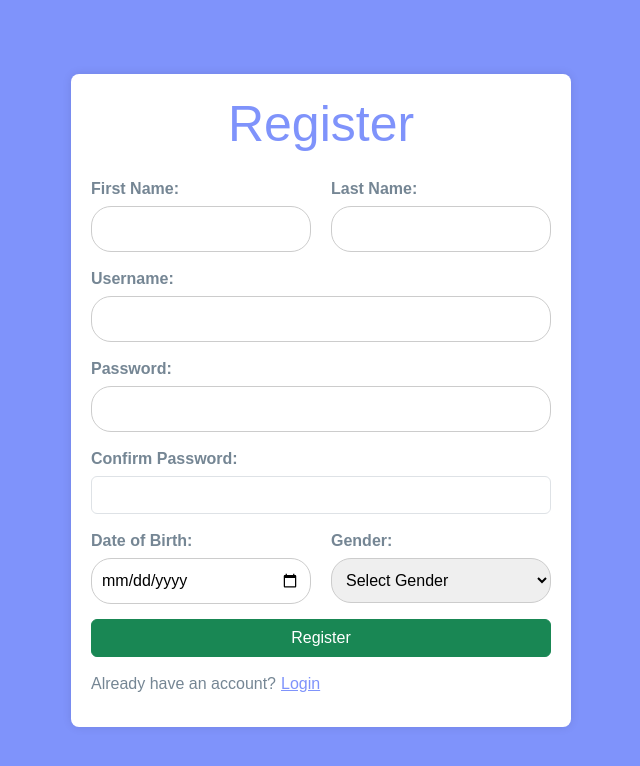
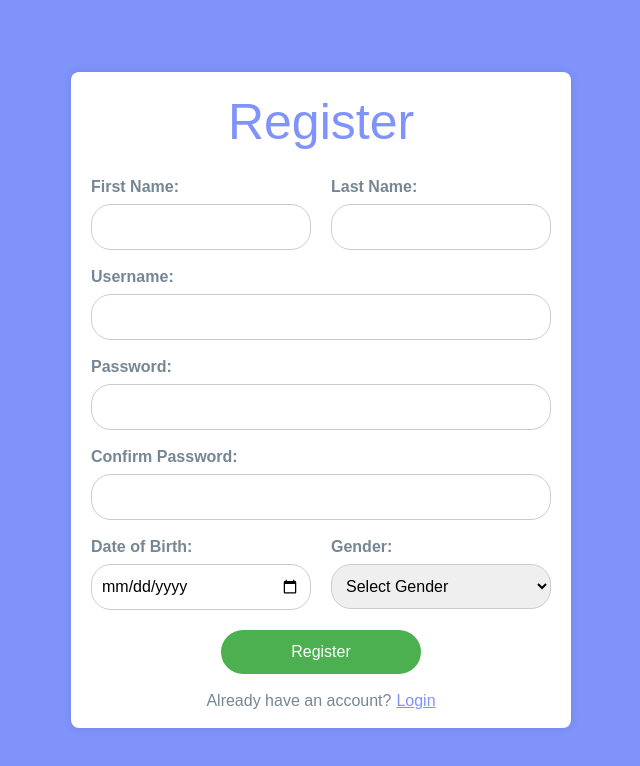
Before and after one commit to BewSorawit/Social-media, a React (Create React App) app in the folder frontend-media/: page /register in a window 1280 px wide. Shown: the top 766 px of the page, without its empty margins (319-959 px from the left). Built offline with nearby package versions, Linux system fonts and the light colour scheme.

Commit message:
debug css of login and register, show image userLogin on navbar

```diff
--- a/frontend-media/src/App.js
+++ b/frontend-media/src/App.js
@@ -1,5 +1,6 @@
-import { BrowserRouter as Router, Routes, Route } from 'react-router-dom';
-// import Navbar from './components/navbar/navbar';
+import React from 'react';
+import { BrowserRouter as Router, Routes, Route, useLocation } from 'react-router-dom';
+import Navbar from './components/navbar/navbar';
 import Login from './components/login/login';
 import Register from './components/register/register';
 import FeedPage from './components/feed/FeedPage.js';
@@ -8,10 +9,11 @@ import PostList from './components/profile/ProfilePostPage.js';
 import 'bootstrap/dist/css/bootstrap.min.css';
 
 function App() {
+  const location = useLocation();
+
   return (
-    <Router>
       <div className="App">
-        {/* <Navbar /> */}
+        {location.pathname === "/FeedPage" && <Navbar />}
         <Routes>
           <Route path="/" element={<Login />} />
           <Route path="/register" element={<Register />} />
@@ -19,8 +21,13 @@ function App() {
           <Route path="/ProfilePage" element={<ProfilePage />} />
         </Routes>
       </div>
+  );
+}
+
+export default function AppWithRouter() {
+  return (
+    <Router>
+      <App />
     </Router>
   );
 }
-
-export default App;
--- a/frontend-media/src/components/login/login.css
+++ b/frontend-media/src/components/login/login.css
@@ -9,11 +9,12 @@
 
   .login-form {
     background-color: white;
-    padding: 30px;
+    padding: 30px ;
     border-radius: 8px;
     box-shadow: 0 4px 8px rgba(0, 0, 0, 0.1);
     width: 300px;
     padding-top: 0;
+    padding-bottom: 15px;
   }
 
   .login-form h2 {
@@ -52,6 +53,7 @@
     cursor: pointer;
     transition: background-color 0.3s;
     margin-top: 5px;
+    margin-bottom: 5px;
     box-sizing: border-box; /* ปรับให้ความกว้างรวมถึง padding และ border */
 }
 
@@ -67,4 +69,5 @@
 
   .login-form p{
     color: #758694;
+    margin: 0;
   }
--- a/frontend-media/src/components/login/login.js
+++ b/frontend-media/src/components/login/login.js
@@ -24,7 +24,7 @@ function Login() {
         localStorage.setItem("token", response.data.access);
 
         // นำทางไปที่หน้า Feed
-        navigate("/ProfilePage");
+        navigate("/FeedPage");
       } else {
         setErrorMessage("Login failed! Please check your credentials.");
       }
--- a/frontend-media/src/components/navbar/navbar.css
+++ b/frontend-media/src/components/navbar/navbar.css
@@ -12,11 +12,13 @@
     display: flex;
     align-items: center;
     margin-right: 20px;
+    padding-left: 10px;
   }
 
   .navbar-right {
     display: flex;
     align-items: center;
+    padding-right: 10px;
   }
 
   .navbar-search {
--- a/frontend-media/src/components/navbar/navbar.js
+++ b/frontend-media/src/components/navbar/navbar.js
@@ -1,11 +1,46 @@
+import React, { useState, useEffect } from "react";
+import axios from "axios";
 import "./navbar.css";
+
 function Navbar() {
+  const [user, setUser] = useState({});
+  const userId = localStorage.getItem('id'); // ดึง userId จาก localStorage
+  const token = localStorage.getItem('token'); // ดึง token จาก localStorage
+
+  useEffect(() => {
+    const fetchUserData = async () => {
+      try {
+        if (!token || !userId) {
+          console.error('No token or userId found. Please login.');
+          return;
+        }
+
+        // ดึงข้อมูล user จาก API
+        const response = await axios.get(`http://127.0.0.1:8000/hurry-feed/users/user_profile/${userId}/`, {
+          headers: {
+            'Authorization': `Bearer ${token}` // ส่ง token ใน header
+          }
+        });
+
+        setUser(response.data.data); // เก็บข้อมูล user
+      } catch (error) {
+        console.error("Error fetching user data:", error);
+      }
+    };
+
+    fetchUserData();
+  }, [userId, token]);
+
   return (
     <nav className="navbar">
       <div className="navbar-logo">Hurry Feed</div>
       <div className="navbar-right">
         <input type="text" className="navbar-search" placeholder="Search" />
-        <img src="/logo512.png" alt="Profile" className="navbar-profile" />
+        <img
+          src={user.profile_picture ? `http://127.0.0.1:8000${user.profile_picture}` : "/profileDefault.jpg"}
+          alt="Profile"
+          className="navbar-profile"
+        />
       </div>
     </nav>
   );
--- a/frontend-media/src/components/register/register.css
+++ b/frontend-media/src/components/register/register.css
@@ -61,12 +61,12 @@
     outline: none;
   }
 
-  button {
+  .register-form button {
     padding: 10px;
     background-color: #4CAF50;
     color: white;
     border: none;
-    border-radius: 20px;
+    border-radius: 80px;
     font-size: 16px;
     cursor: pointer;
     transition: background-color 0.3s ease;
@@ -84,21 +84,6 @@
     height: 45px;
   }
 
-  .btn-success {
-    width: 100%;
-    padding: 10px;
-    background-color: #28a745;
-    border: none;
-    border-radius: 20px;
-    color: white;
-    font-size: 16px;
-    cursor: pointer;
-  }
-
-  .btn-success:hover {
-    background-color: #218838;
-  }
-
   .btn-login{
     margin-left: 5px;
     color:#7F93FB;
@@ -109,4 +94,6 @@
   .register-form p{
     margin-top: 0;
     color: #758694;
+    align-self: center;
+    margin: 0;
   }
--- a/frontend-media/src/components/register/register.js
+++ b/frontend-media/src/components/register/register.js
@@ -101,7 +101,6 @@ function Register() {
           <label>Confirm Password:</label>
           <input
             type="password"
-            className="form-control"
             name="confirmPassword"
             value={formData.confirmPassword || ''}
             onChange={handleChange}
@@ -136,7 +135,7 @@ function Register() {
             </select>
           </div>
           </div>
-        <button type="submit" className='btn btn-success'>Register</button>
+        <button type="submit">Register</button>
         <p>
           Already have an account?
           <a className="btn-login" onClick={handleLogin}>Login</a>
```
Also changed, not shown: frontend-media/public/profileDefault.jpg (added).
